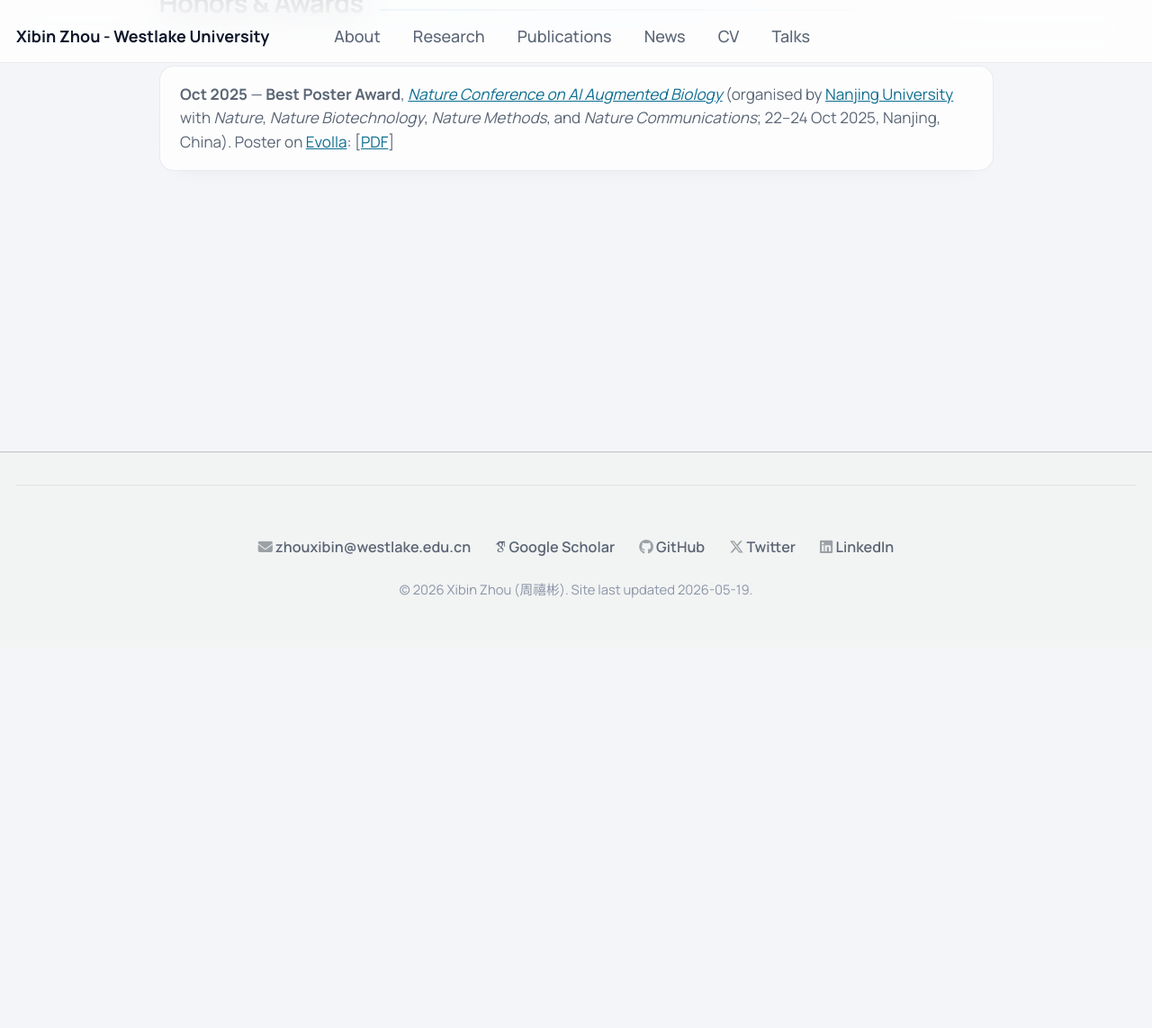
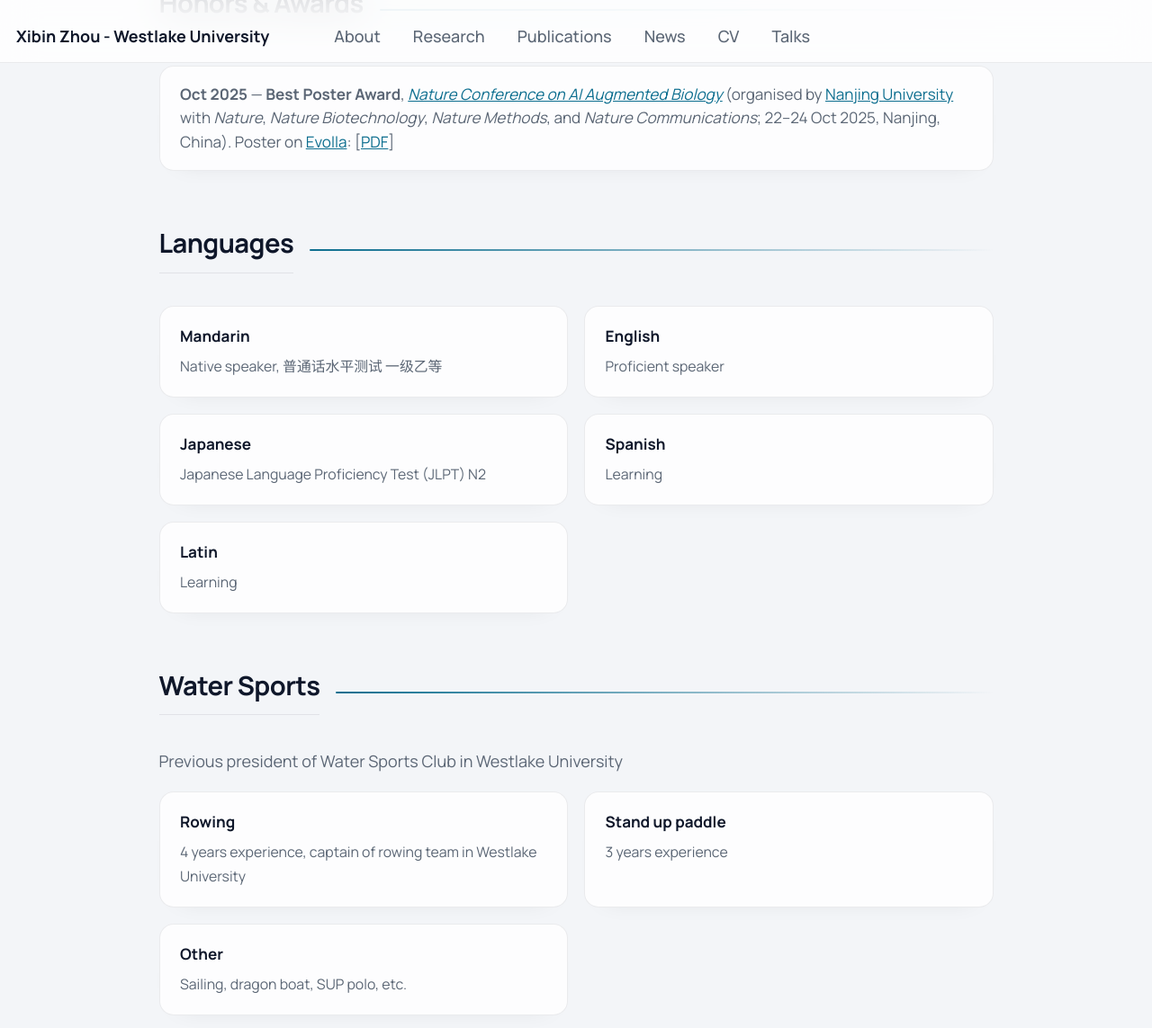
Before and after one commit to zhoubay/zhoubay.github.io, a Jekyll site: the page built from _pages/cv.md, in a window 1280 px wide and 1400 px high, scrolled down 1783 px. Shown: the top 1143 px of the window at 90% size. Built offline with Jekyll 4.4.1, drawn with Linux system fonts in a browser that asks for light colours; some web fonts are replaced; before the commit the page ends 2503 px from its top, so only the background shows below that.

Commit message:
Add new sections for languages and water sports: Introduce YAML data files for languages and water sports, and update CV and homepage templates to display these sections. Enhance styling for consistency across sections.

```diff
--- /dev/null
+++ b/_data/languages.yml
@@ -0,0 +1,10 @@
+- title: "Mandarin"
+  description: "Native speaker, 普通话水平测试 一级乙等"
+- title: "English"
+  description: "Proficient speaker"
+- title: "Japanese"
+  description: "Japanese Language Proficiency Test (JLPT) N2"
+- title: "Spanish"
+  description: "Learning"
+- title: "Latin"
+  description: "Learning"
--- /dev/null
+++ b/_data/water_sports.yml
@@ -0,0 +1,8 @@
+intro: "Previous president of Water Sports Club in Westlake University"
+items:
+  - title: "Rowing"
+    description: "4 years experience, captain of rowing team in Westlake University"
+  - title: "Stand up paddle"
+    description: "3 years experience"
+  - title: "Other"
+    description: "Sailing, dragon boat, SUP polo, etc."
--- a/_includes/cv-timeline.html
+++ b/_includes/cv-timeline.html
@@ -1,5 +1,5 @@
 {% if site.data.cv.education %}
-<section class="fade-in" style="margin-bottom: var(--section-gap);">
+<section class="cv-section fade-in">
   {% include section-header.html title="Education" %}
   <ul class="cv-timeline">
     {% for item in site.data.cv.education %}
@@ -14,7 +14,7 @@
 {% endif %}
 
 {% if site.data.cv.experience %}
-<section class="fade-in" style="margin-bottom: var(--section-gap);">
+<section class="cv-section fade-in">
   {% include section-header.html title="Experience" %}
   <ul class="cv-timeline">
     {% for item in site.data.cv.experience %}
@@ -29,7 +29,7 @@
 {% endif %}
 
 {% if site.data.cv.skills %}
-<section class="fade-in">
+<section class="cv-section fade-in">
   {% include section-header.html title="Skills" %}
   <ul class="interests-list">
     {% for item in site.data.cv.skills %}
@@ -41,3 +41,30 @@
   </ul>
 </section>
 {% endif %}
+
+{% if site.data.honors.size > 0 %}
+<section class="cv-section fade-in">
+  {% include section-header.html title="Honors & Awards" %}
+  <ul class="honors-list">
+    {% for item in site.data.honors %}
+    <li>{{ item.text | markdownify | remove: "<p>" | remove: "</p>" }}</li>
+    {% endfor %}
+  </ul>
+</section>
+{% endif %}
+
+{% if site.data.languages %}
+<section class="cv-section fade-in">
+  {% include section-header.html title="Languages" %}
+  <ul class="interests-list">
+    {% for item in site.data.languages %}
+    <li class="interests-list__item">
+      <strong>{{ item.title }}</strong>
+      <span>{{ item.description }}</span>
+    </li>
+    {% endfor %}
+  </ul>
+</section>
+{% endif %}
+
+{% include water-sports-section.html class="cv-section fade-in" %}
--- /dev/null
+++ b/_includes/water-sports-section.html
@@ -0,0 +1,16 @@
+{% if site.data.water_sports %}
+<section{% if include.id %} id="{{ include.id }}"{% endif %} class="{{ include.class | default: 'fade-in' }}"{% if include.style %} style="{{ include.style }}"{% endif %}>
+  {% include section-header.html title="Water Sports" %}
+  {% if site.data.water_sports.intro %}
+  <p class="about-block" style="margin-bottom: 1rem;">{{ site.data.water_sports.intro }}</p>
+  {% endif %}
+  <ul class="interests-list">
+    {% for item in site.data.water_sports.items %}
+    <li class="interests-list__item">
+      <strong>{{ item.title }}</strong>
+      <span>{{ item.description }}</span>
+    </li>
+    {% endfor %}
+  </ul>
+</section>
+{% endif %}
--- a/_pages/cv.md
+++ b/_pages/cv.md
@@ -18,15 +18,4 @@ redirect_from:
   </div>
 
   {% include cv-timeline.html %}
-
-  {% if site.data.honors.size > 0 %}
-  <section style="margin-top: var(--section-gap);">
-    {% include section-header.html title="Honors & Awards" %}
-    <ul class="honors-list">
-      {% for item in site.data.honors %}
-      <li>{{ item.text | markdownify | remove: "<p>" | remove: "</p>" }}</li>
-      {% endfor %}
-    </ul>
-  </section>
-  {% endif %}
 </div>
--- a/_sass/_components.scss
+++ b/_sass/_components.scss
@@ -326,6 +326,10 @@
   padding: 0 1.25rem 3rem;
 }
 
+.cv-section {
+  margin-bottom: var(--section-gap);
+}
+
 .home-section {
   margin-bottom: var(--section-gap);
   scroll-margin-top: calc(#{$masthead-height} + 1rem);
```
Also changed, not shown: _includes/home-content.html (+23 -9 lines).
